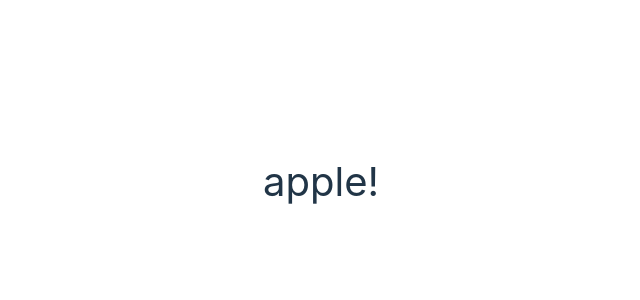
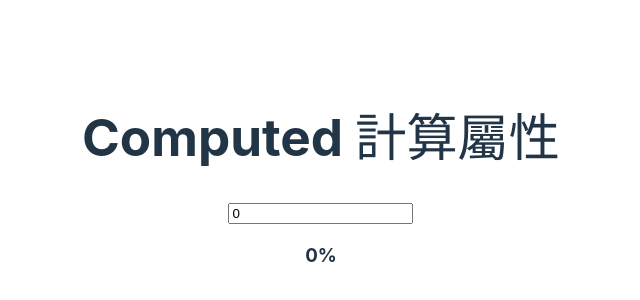
Before and after one commit to lin-zhao-cheng/vue01, a Vue app: page / in a window 1280 px wide. Shown: the part 218-518 px from the top of the page, without its empty margins (319-959 px from the left). Built offline with nearby package versions, Linux system fonts and the light colour scheme.

Commit message:
EP7 - computed 計算屬性

```diff
--- a/src/App.vue
+++ b/src/App.vue
@@ -1,11 +1,12 @@
 <script setup>
 import componentA from './components/componentA.vue';
 import componentB from './components/componentB.vue';
+import componentC from './components/componentC.vue';
 </script>
 
 
 <template>
-<componentB/>
+<componentC/>
 </template>
 
 
--- /dev/null
+++ b/src/components/componentC.vue
@@ -0,0 +1,24 @@
+<script setup>
+import {computed,ref} from 'vue'
+const num = ref(0)
+
+const numFormat = computed(()=>{
+    console.log('change')
+    if(Number.isNaN(num.value*100))return num
+    return `${num.value*100}%`
+})
+//原生function寫法
+// const numFormat=()=>{
+//     if(Number.isNaN(num*100))return num
+//     return `${num*100}%`
+// }
+</script>
+
+<template>
+<h1>Computed 計算屬性</h1>
+<input type="number" v-model="num">
+
+<h3>{{ numFormat }}</h3>
+</template>
+
+<style scoped></style>
```
